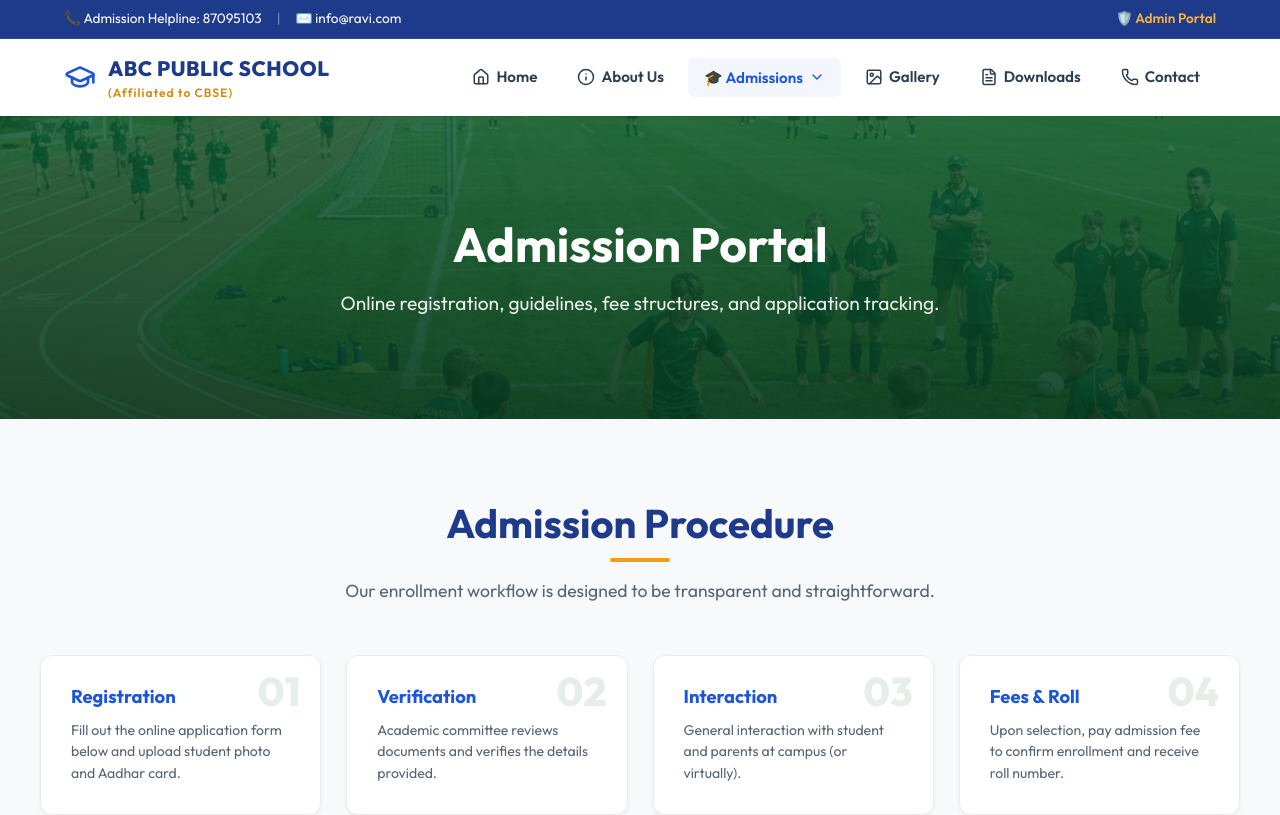
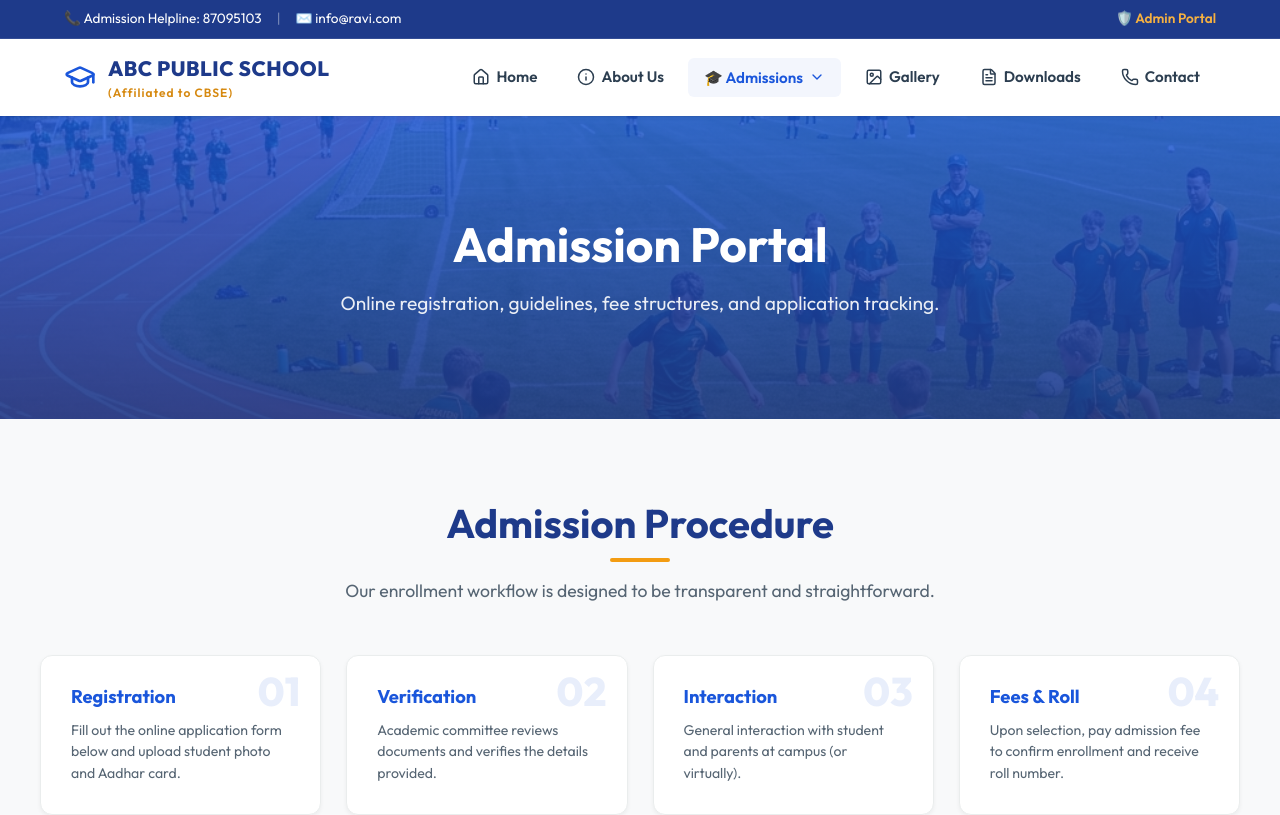
Before and after one commit to ravish-87/school-website, a React (Vite) app in the folder frontend/: page /admissions in a window 1280 px wide. Shown: the top 815 px of the page. Built offline with nearby package versions, Linux system fonts and the light colour scheme; no server answers.

Commit message:
Update hardcoded banner overlay colors to blue on all pages

```diff
--- a/frontend/src/pages/About.jsx
+++ b/frontend/src/pages/About.jsx
@@ -5,7 +5,7 @@ export default function About() {
   return (
     <div className="about-page-container animate-fade-in">
       {/* Banner */}
-      <div className="about-banner-header" style={{ backgroundImage: `linear-gradient(rgba(13, 92, 52, 0.8), rgba(7, 59, 33, 0.9)), url(/campus.png)` }}>
+      <div className="about-banner-header" style={{ backgroundImage: `linear-gradient(rgba(26, 86, 219, 0.8), rgba(30, 58, 138, 0.9)), url(/campus.png)` }}>
         <div className="container banner-inner">
           <h1>About Our Institution</h1>
           <p>Excellence in education since inception. Serving Deoghar and the nation with pride.</p>
@@ -272,7 +272,7 @@ export default function About() {
           top: -25px;
           left: -15px;
           font-size: 5rem;
-          color: rgba(13, 92, 52, 0.1);
+          color: rgba(26, 86, 219, 0.1);
           line-height: 1;
           font-family: serif;
         }
--- a/frontend/src/pages/AdminDashboard.jsx
+++ b/frontend/src/pages/AdminDashboard.jsx
@@ -988,7 +988,7 @@ export default function AdminDashboard() {
         }
 
         .sidebar-btn.active {
-          background-color: rgba(13, 92, 52, 0.05);
+          background-color: rgba(26, 86, 219, 0.05);
           color: var(--primary-color);
           border-left-color: var(--primary-color);
         }
--- a/frontend/src/pages/Admissions.jsx
+++ b/frontend/src/pages/Admissions.jsx
@@ -164,7 +164,7 @@ export default function Admissions() {
   return (
     <div className="admissions-page-container animate-fade-in">
       {/* Banner */}
-      <div className="admissions-banner-header" style={{ backgroundImage: `linear-gradient(rgba(13, 92, 52, 0.82), rgba(7, 59, 33, 0.9)), url(/sports.png)` }}>
+      <div className="admissions-banner-header" style={{ backgroundImage: `linear-gradient(rgba(26, 86, 219, 0.82), rgba(30, 58, 138, 0.9)), url(/sports.png)` }}>
         <div className="container banner-inner">
           <h1>Admission Portal</h1>
           <p>Online registration, guidelines, fee structures, and application tracking.</p>
@@ -599,7 +599,7 @@ export default function Admissions() {
         .step-num {
           font-size: 2.5rem;
           font-weight: 800;
-          color: rgba(13, 92, 52, 0.1);
+          color: rgba(26, 86, 219, 0.1);
           position: absolute;
           top: 15px;
           right: 20px;
@@ -719,7 +719,7 @@ export default function Admissions() {
         }
 
         .upload-icon-container {
-          background-color: rgba(13, 92, 52, 0.08);
+          background-color: rgba(26, 86, 219, 0.08);
           color: var(--primary-color);
           width: 70px;
           height: 70px;
--- a/frontend/src/pages/Contact.jsx
+++ b/frontend/src/pages/Contact.jsx
@@ -50,7 +50,7 @@ export default function Contact() {
   return (
     <div className="contact-page-container animate-fade-in">
       {/* Banner */}
-      <div className="contact-banner-header" style={{ backgroundImage: `linear-gradient(rgba(13, 92, 52, 0.82), rgba(7, 59, 33, 0.9)), url(/sports.png)` }}>
+      <div className="contact-banner-header" style={{ backgroundImage: `linear-gradient(rgba(26, 86, 219, 0.82), rgba(30, 58, 138, 0.9)), url(/sports.png)` }}>
         <div className="container banner-inner">
           <h1>Contact Us</h1>
           <p>Get in touch with our helpdesk, admissions team, or leadership office.</p>
--- a/frontend/src/pages/Downloads.jsx
+++ b/frontend/src/pages/Downloads.jsx
@@ -41,7 +41,7 @@ export default function Downloads() {
   return (
     <div className="downloads-page-container animate-fade-in">
       {/* Banner */}
-      <div className="downloads-banner-header" style={{ backgroundImage: `linear-gradient(rgba(13, 92, 52, 0.82), rgba(7, 59, 33, 0.9)), url(/robotics.png)` }}>
+      <div className="downloads-banner-header" style={{ backgroundImage: `linear-gradient(rgba(26, 86, 219, 0.82), rgba(30, 58, 138, 0.9)), url(/robotics.png)` }}>
         <div className="container banner-inner">
           <h1>Downloads & Forms Center</h1>
           <p>Find important school documents, syllabus files, and application forms.</p>
--- a/frontend/src/pages/Gallery.jsx
+++ b/frontend/src/pages/Gallery.jsx
@@ -36,7 +36,7 @@ export default function Gallery() {
   return (
     <div className="gallery-page-container animate-fade-in">
       {/* Banner */}
-      <div className="gallery-banner-header" style={{ backgroundImage: `linear-gradient(rgba(13, 92, 52, 0.82), rgba(7, 59, 33, 0.9)), url(/campus.png)` }}>
+      <div className="gallery-banner-header" style={{ backgroundImage: `linear-gradient(rgba(26, 86, 219, 0.82), rgba(30, 58, 138, 0.9)), url(/campus.png)` }}>
         <div className="container banner-inner">
           <h1>Campus Media Gallery</h1>
           <p>Peek into the everyday life, infrastructure, and events at ABC Public School.</p>
--- a/frontend/src/pages/Home.jsx
+++ b/frontend/src/pages/Home.jsx
@@ -539,7 +539,7 @@ export default function Home() {
 
         .filter-tab-btn:hover {
           color: var(--primary-color);
-          background-color: rgba(13, 92, 52, 0.02);
+          background-color: rgba(26, 86, 219, 0.02);
         }
 
         .filter-tab-btn.active {
@@ -565,7 +565,7 @@ export default function Home() {
         }
 
         .notice-item-card:hover {
-          background-color: rgba(13, 92, 52, 0.01);
+          background-color: rgba(26, 86, 219, 0.01);
         }
 
         .notice-meta {
```
